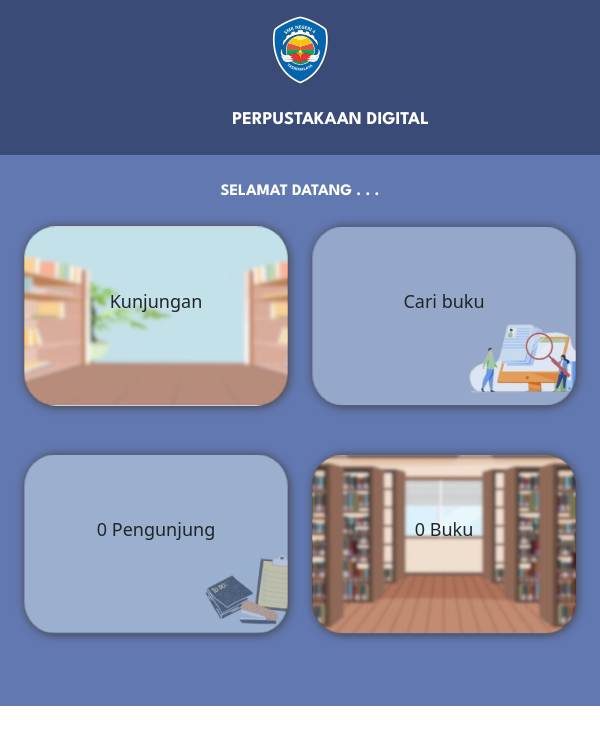
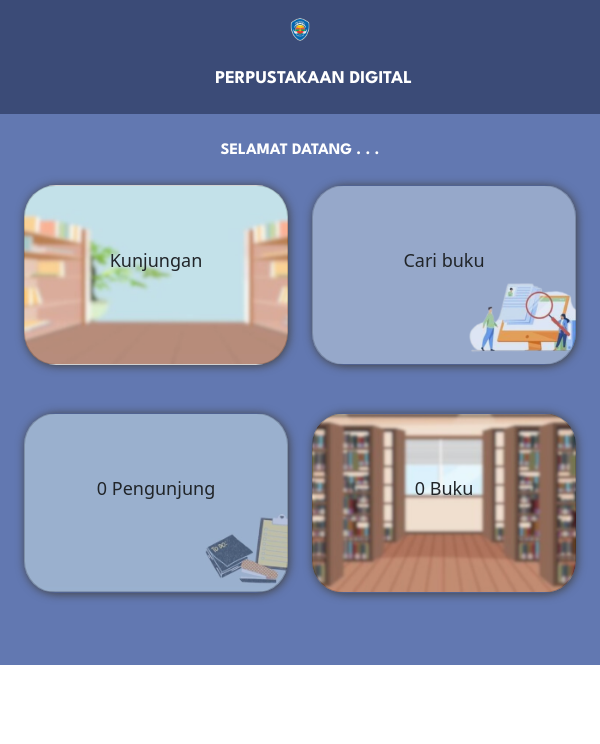
Before and after one commit to Fanikarina/Project-TeFa, a Nuxt app: page / in a window 600 px wide. Shown: the top 744 px of the page. Built offline with nearby package versions, Linux system fonts and the light colour scheme; no server answers; the database is empty.

Commit message:
Add files via upload

```diff
--- a/components/Header.vue
+++ b/components/Header.vue
@@ -1,10 +1,10 @@
 <template>
-    <div class="row p-3 bg-primary text-white d-flex align-items-center">
+    <div class="row p-3 bg-primary text-white d-flex align-items-center sticky-top">
         <div class="col-md-1">
             <img src="~/assets/img/logo-smkn4.png" alt="logo SMKN 4" />
         </div>
-        <div class="col-md ps-5 text-white spartan" style="">
-            <h1>PERPUSTAKAAN DIGITAL</h1>
+        <div class="col-md text-white spartan" style="">
+            <h2>PERPUSTAKAAN DIGITAL</h2>
         </div>
     </div>
 </template>
@@ -12,7 +12,7 @@
 <style scoped>
 @import url('https://fonts.googleapis.com/css2?family=League+Spartan:wght@700&display=swap');
 img{
-    width: 120px;
+    width: 80px;
 }
 
 @media only screen and (max-width: 600px){
@@ -20,15 +20,15 @@ img{
         text-align: center;
     }
     img{
-        width: 60px;
+        width: 20px;
     }
-    h1{
+    h2{
         font-size: large;
         padding-top: 5%
     }
 }
 @media only screen and (min-width:600px) and (max-width:900px){
-    h1{
+    h2{
         margin-left: 5%;
     }
 
```
